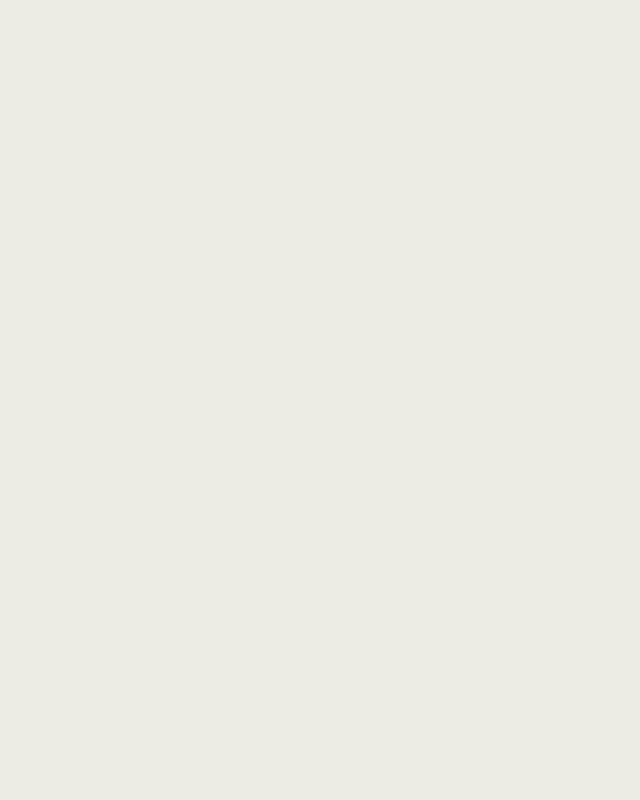
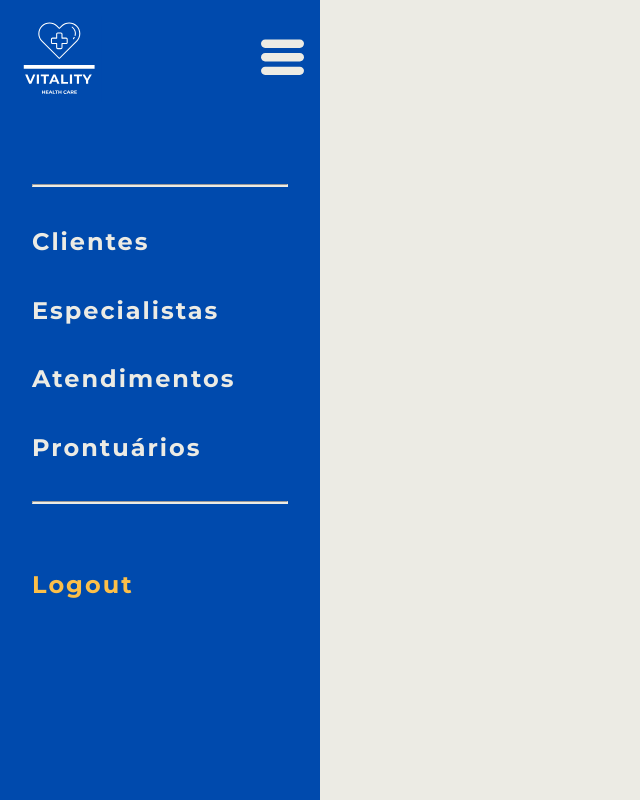
Before and after one commit to jsenger/desafio-afya, a React (Create React App) app in the folder frontend/: page /dashboard in a window 1280 px wide. Shown: the whole page, without its empty margins (0-640 px from the left). Built offline with nearby package versions, Linux system fonts and the light colour scheme; the HTML template or start-up script is replaced by a standard one; a web font is replaced by a local one.

Commit message:
Create Dashboard and Sidebar

```diff
--- a/frontend/package.json
+++ b/frontend/package.json
@@ -3,6 +3,7 @@
   "version": "0.1.0",
   "private": true,
   "dependencies": {
+    "@material-ui/core": "^4.11.4",
     "@testing-library/jest-dom": "^5.11.4",
     "@testing-library/react": "^11.1.0",
     "@testing-library/user-event": "^12.1.10",
--- /dev/null
+++ b/frontend/src/components/Sidebar/index.tsx
@@ -0,0 +1,28 @@
+import { SideBarContainer } from "./styles";
+import { Link } from "react-router-dom";
+
+const Sidebar: React.FC = () => {
+  return (
+    <SideBarContainer>
+      <div className="menu-icons">
+        <img src="./img/vit_logo.svg" alt="Vitality logo" width="30%" />
+        <img src="./img/menu-button.svg" alt="Menu icon" width="15%" />
+      </div>
+
+      <div className="menu-links">
+      <hr />
+        <Link to="#">Clientes</Link>
+        <Link to="#">Especialistas</Link>
+        <Link to="#">Atendimentos</Link>
+        <Link to="#">Prontuários</Link>
+        <hr />
+      </div>
+
+      <div className="logout">
+        <Link to="#">Logout</Link>
+      </div>
+    </SideBarContainer>
+  );
+};
+
+export default Sidebar;
--- /dev/null
+++ b/frontend/src/components/Sidebar/styles.ts
@@ -0,0 +1,57 @@
+import styled from 'styled-components';
+
+export const SideBarContainer = styled.main`
+  background-color: var(--main-color);
+  width: 25%;
+  min-width: 300px;
+  height: 100vh;
+
+  display: flex;
+  flex-direction: column;
+  flex-wrap: nowrap;
+
+  gap: 66px;
+
+
+  .menu-icons {
+    display: flex;
+    justify-content: space-between;
+    flex-wrap: nowrap;
+    margin: 1rem;
+  }
+
+  hr {
+    border-bottom: 2px solid var(--background-color);
+    width: 80%;
+    margin: 0 auto;
+  }
+
+  .menu-links {
+    display: flex;
+    flex-direction: column;
+    justify-content: space-between;
+    height: 40%;
+
+    a {
+    margin-left: 2rem;
+    text-decoration: none;
+
+    color: var(--background-color);
+    font-size: 1.5rem;
+    font-weight: 600;
+    letter-spacing: 2px;
+  }
+  }
+
+  .logout {
+    margin-left: 2rem;
+    a{
+    color: var(--main-button-color);
+    font-size: 1.5rem;
+    font-weight: 600;
+    letter-spacing: 2px;
+
+    text-decoration: none;
+  }
+  }
+`
--- a/frontend/src/routes.tsx
+++ b/frontend/src/routes.tsx
@@ -3,6 +3,7 @@ import { BrowserRouter, Switch, Route } from 'react-router-dom';
 import Home from './views/pages/Home';
 import Login from './views/pages/Login';
 import Register from './views/pages/Register';
+import Dashboard from './views/pages/Dashboard';
 
 const Routes: React.FC = () => {
   return (
@@ -11,6 +12,7 @@ const Routes: React.FC = () => {
         <Route path="/" exact component={Home} />
         <Route path="/login" component={Login} />
         <Route path="/register" component={Register} />
+        <Route path="/dashboard" component={Dashboard} />
       </Switch>
     </BrowserRouter>
   );
--- /dev/null
+++ b/frontend/src/views/pages/Dashboard/index.tsx
@@ -0,0 +1,10 @@
+// import { Container } from './styles';
+import Sidebar from '../../../components/Sidebar'
+
+const Dashboard: React.FC = () => {
+  return (
+    <Sidebar />
+  );
+}
+
+export default Dashboard;
--- a/frontend/src/views/pages/Register/index.tsx
+++ b/frontend/src/views/pages/Register/index.tsx
@@ -34,6 +34,7 @@ const Register: React.FC = () => {
             text: 'Sua conta foi criada com sucesso.',
             icon: 'success',
             confirmButtonText: 'Ir para login',
+            confirmButtonColor: "#004AAD"
           }).then(response => history.push('/login'));
         })
         .catch(err => {
@@ -49,6 +50,7 @@ const Register: React.FC = () => {
             text: errorMessage,
             icon: 'error',
             confirmButtonText: 'Fechar',
+            confirmButtonColor: '#ff312e'
           });
         })
         .finally(() => setIsLoading(false));
```
Also changed, not shown: frontend/public/img/menu-button.svg (added), 1 other file (tests, documents, lock files or other folders).
